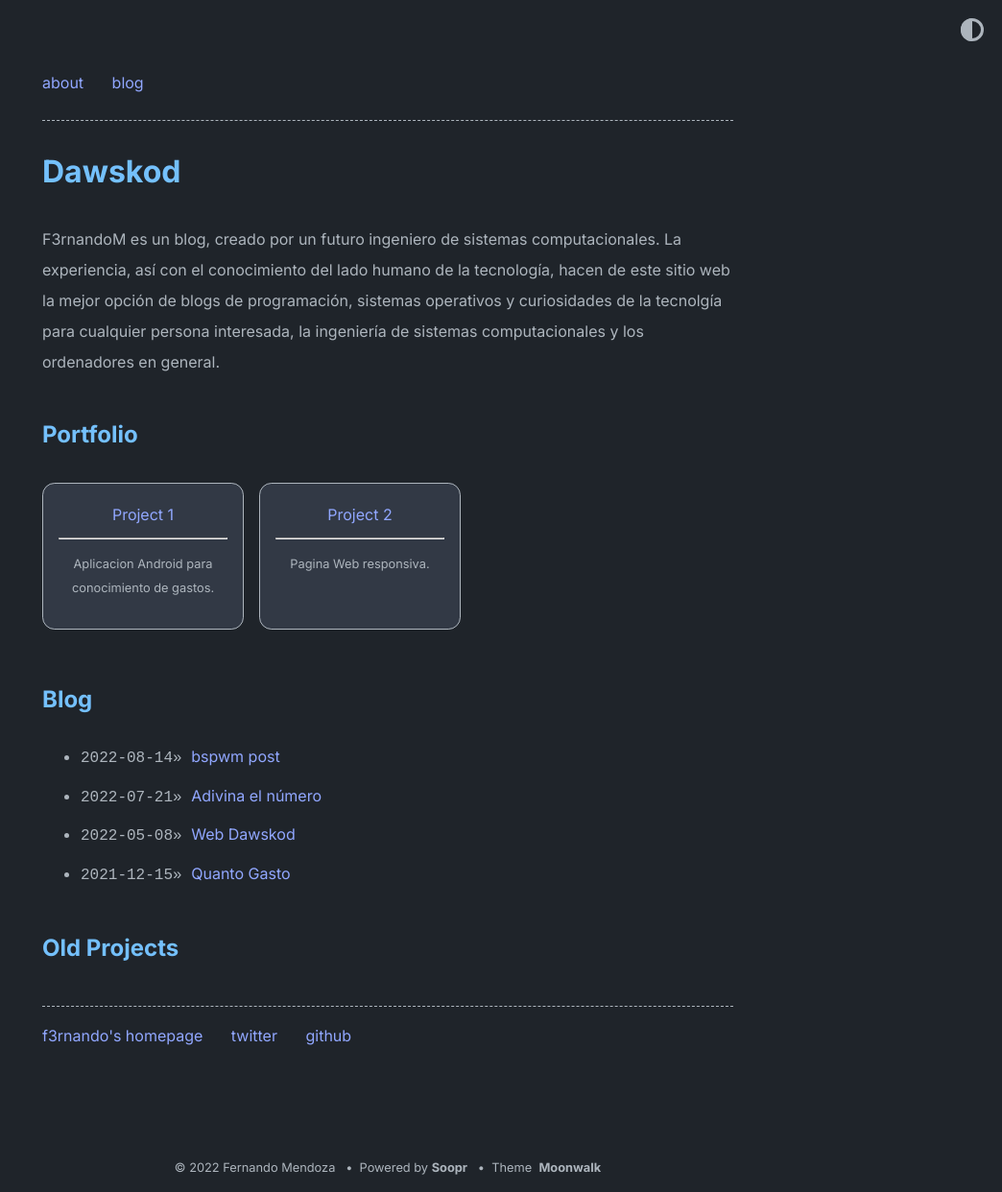
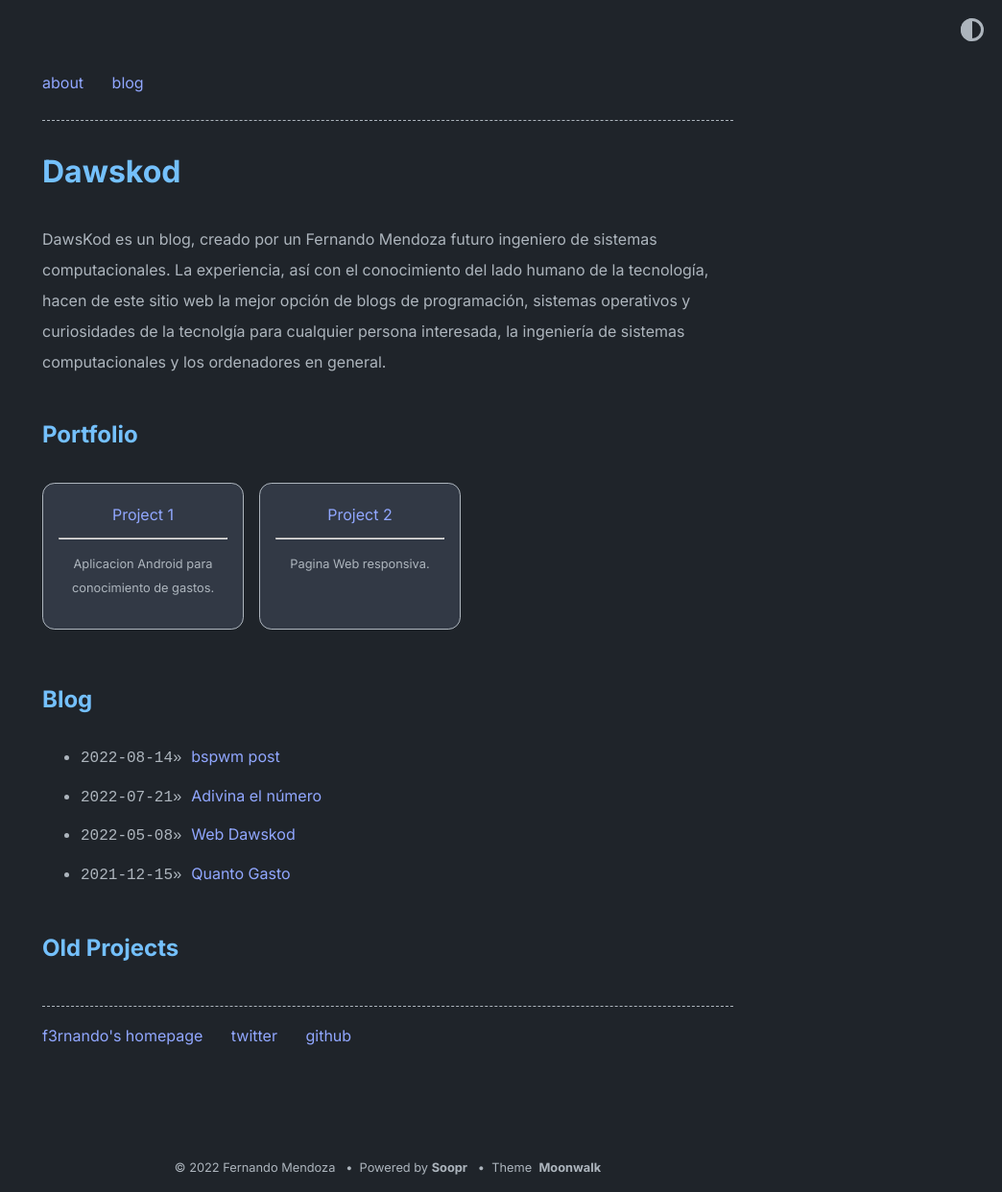
Before and after one commit to f3rnandom/f3rnandom.github.io, a Jekyll site: the page built from index.md, in a window 1280 px wide. Shown: the whole page at 96% size, without its empty margins (236-1280 px from the left). Built offline with Jekyll 4.4.1, drawn with Linux system fonts in a browser that asks for light colours.

Commit message:
modificacion home

```diff
--- a/_config.yml
+++ b/_config.yml
@@ -2,7 +2,7 @@ title: Dawskod
 author: Fernando Mendoza
 url: https://f3rnandom.github.io/ # root address of the site
 description: > # description of the site (multiple lines allowed)
-  F3rnandoM es un blog, creado por un futuro ingeniero de sistemas computacionales. La experiencia, así con el conocimiento del lado humano de la tecnología, hacen de este sitio web la mejor opción de blogs de programación, sistemas operativos y curiosidades de la tecnolgía para cualquier persona interesada, la ingeniería de sistemas computacionales y los ordenadores en general.
+  DawsKod es un blog, creado por un Fernando Mendoza futuro ingeniero de sistemas computacionales. La experiencia, así con el conocimiento del lado humano de la tecnología, hacen de este sitio web la mejor opción de blogs de programación, sistemas operativos y curiosidades de la tecnolgía para cualquier persona interesada, la ingeniería de sistemas computacionales y los ordenadores en general.
 
 permalink: /:slug
 
```
